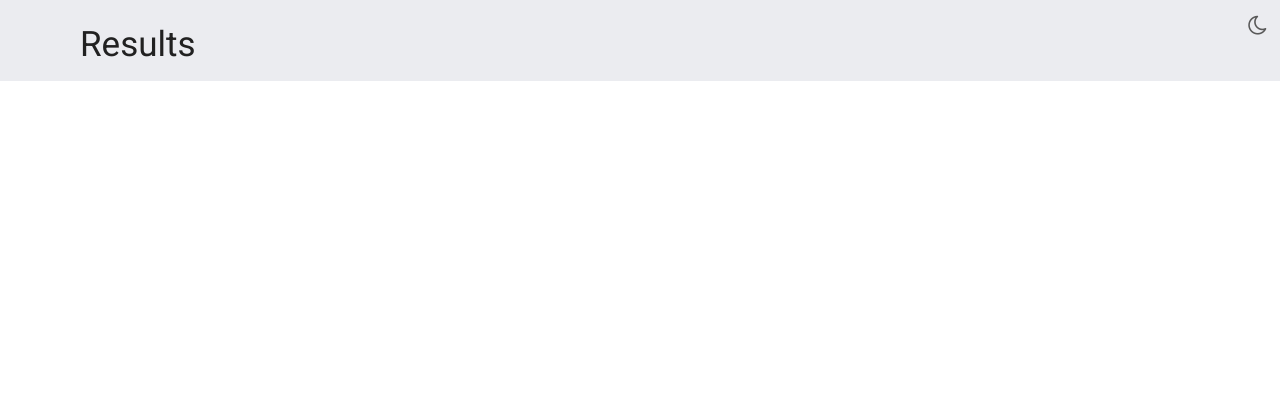
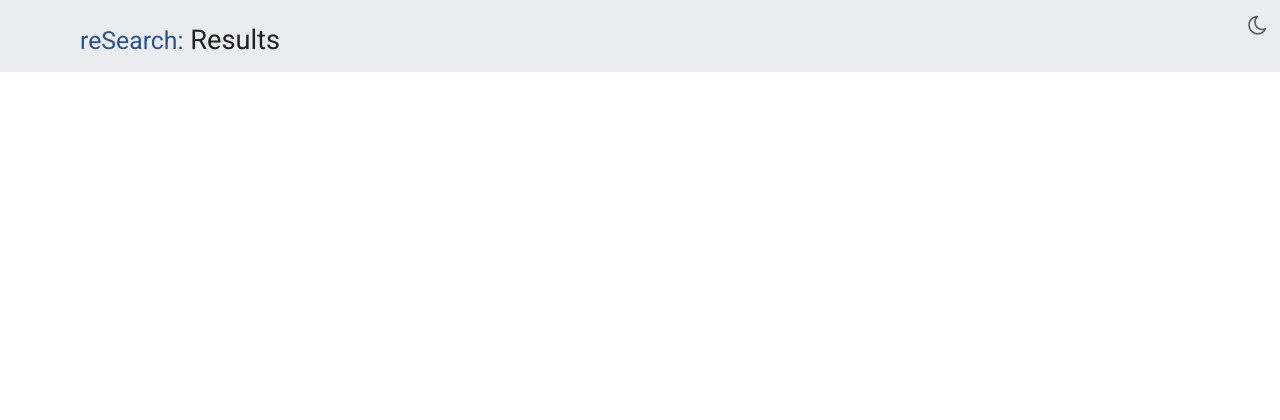
Before and after one commit to AbdullahRehmat/reSearch, a Flask app: page /results in a window 1280 px wide. Shown: the top 420 px of the page. Run offline with Flask 2, Linux system fonts and the light colour scheme; the visitor is signed in with stand-in values (Sample User, id 1); data that the repository does not hold is empty.

Commit message:
Website UI Updates

```diff
--- a/Website/static/css/styles.css
+++ b/Website/static/css/styles.css
@@ -87,7 +87,22 @@ body {
 }
 
 .page-title {
-	font-size: 35px;
+  font-size: 1.7rem;
+}
+
+.home-link {
+  font-size: 1.55rem;
+  color: var(--accent-color);
+  text-decoration: none;
+}
+
+.home-link:hover {
+  color: #ffffff;
+  transition: 0.15s;
+  -o-transition: 0.15s;
+  -ms-transition: 0.15s;
+  -moz-transition: 0.15s;
+  -webkit-transition: 0.15s;
 }
 
 #results-section {
--- a/Website/templates/results.html
+++ b/Website/templates/results.html
@@ -2,11 +2,11 @@
 {{query}} - reSearch {% endblock %} {% block body %}
 
 <section id="results-section">
-	<div class="page-heading">
-		<div class="page-title">Results</div>
-	</div>
+  <div class="page-heading">
+    <div class="page-title"><a class="home-link" href="/">reSearch:</a> Results</div>
+  </div>
 
-	<div id="results-box">{% for i in results %} {{ i | safe}} {% endfor %}</div>
+  <div id="results-box">{% for i in results %} {{ i | safe}} {% endfor %}</div>
 </section>
 
 {% endblock %}
```
Lines whose indentation alone changed are shown as unchanged.
